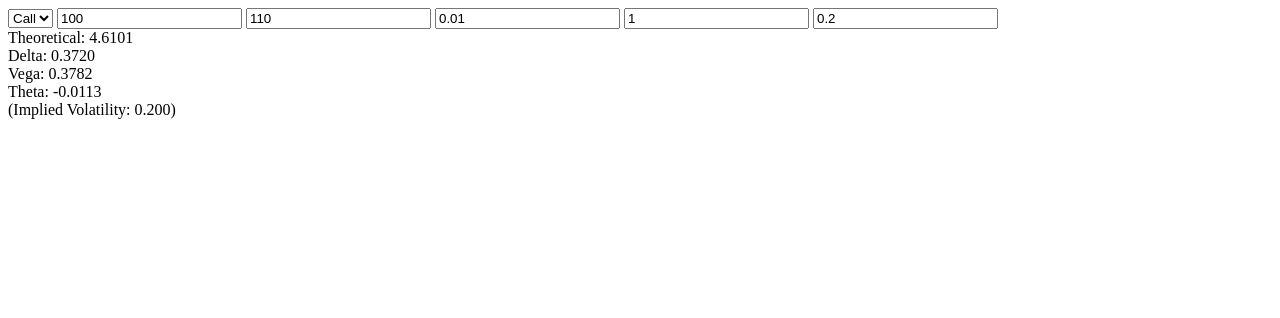
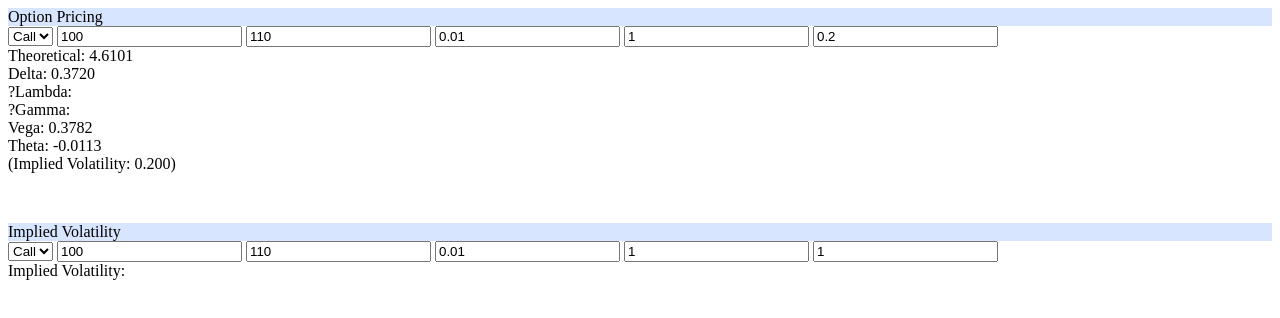
Before and after one commit to romaricf/JsPricer, a plain HTML site: page index.html in a window 1280 px wide. Drawn offline with Linux system fonts and the light colour scheme.

Commit message:
Update index.html

```diff
--- a/index.html
+++ b/index.html
@@ -5,6 +5,7 @@
 	</head>
 	<body>
 
+		<div style="background-color: #D8E5FF">Option Pricing</div>
 		<select id="d" name="d">
 			<option value="c">Call</option>
 			<option value="p">Put</option>
@@ -18,10 +19,29 @@
 
 		<div>Theoretical: <span id="Theoretical"></span></div>
 		<div>Delta: <span id="Delta"></span></div>
+		<div>?Lambda: <span id="Lambda"></span></div>
+		<div>?Gamma: <span id="Gamma"></span></div>
 		<div>Vega: <span id="Vega"></span></div>
 		<div>Theta: <span id="Theta"></span></div>
 		<div>(Implied Volatility: <span id="ImpliedVol"></span>)</div>
 
-		<script src="code.js"></script>
+
+
+		<div style="margin-top: 50px; background-color: #D8E5FF">Implied Volatility</div>
+		<select id="vd" name="vd">
+			<option value="c">Call</option>
+			<option value="p">Put</option>
+		</select>
+
+		<input type="text" class="" id="vS" name="vS" placeholder="Stock Price" value="100">
+		<input type="text" class="" id="vX" name="vX" placeholder="Strike" value="110">
+		<input type="text" class="" id="vr" name="vr" placeholder="Risk-free rate" value="0.01">
+		<input type="text" class="" id="vT" name="vT" placeholder="Years to maturity" value="1">
+		<input type="text" class="" id="vp" name="vp" placeholder="Price" value="1">
+
+		<div>Implied Volatility: <span id="vImpliedVol"></span></div>
+
+
+	<script src="code.js"></script>
 	</body>
 </html>
```
